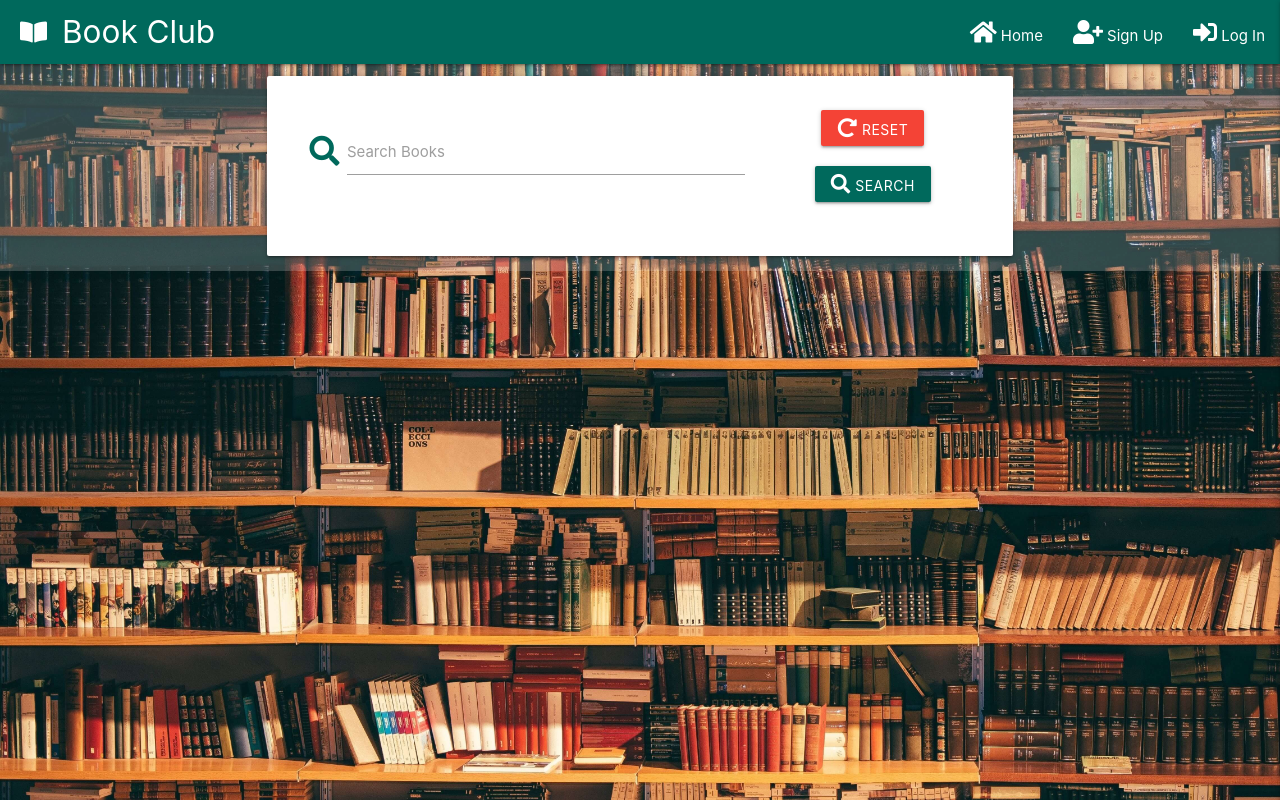
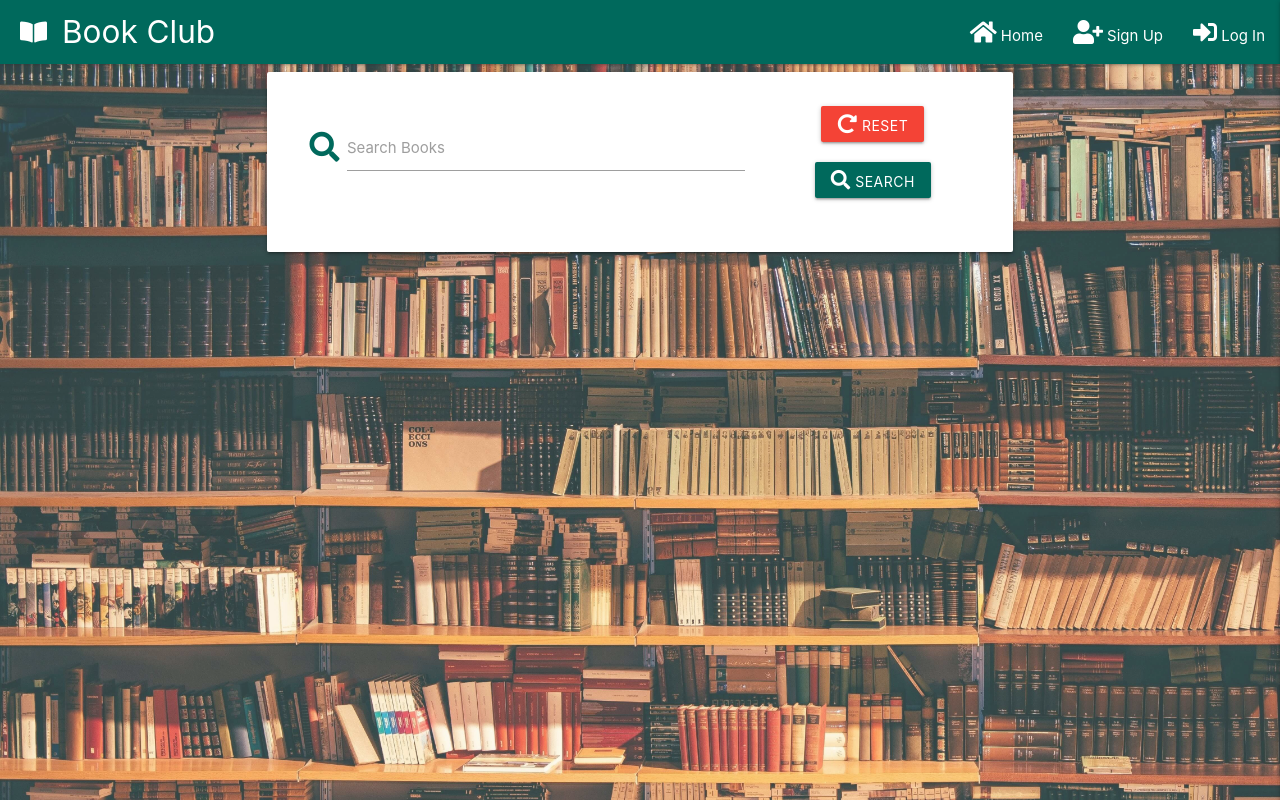
Before and after one commit to RobKnowles248/book-club, a Flask app: page / in a window 1280 px wide. Run offline with Flask 2, Linux system fonts and the light colour scheme; data that the repository does not hold is empty; some libraries are stand-ins or nearby versions.

Commit message:
Fixed bug with background

```diff
--- a/static/css/style.css
+++ b/static/css/style.css
@@ -10,10 +10,22 @@ html {
     -moz-background-size: cover;
     -o-background-size: cover;
     background-size: cover;
+    min-height: 100vh;
+    position: relative;
 }
 
 body {
+    height: 100%;
+}
+
+main {
     background-color: rgba(245, 245, 245, 0.2);
+    min-height: calc(100vh - 64px);
+    position: absolute;
+    left: 0;
+    right: 0;
+    top: 64px;
+    overflow: hidden;
 }
 
 .flashes h4 {
```
